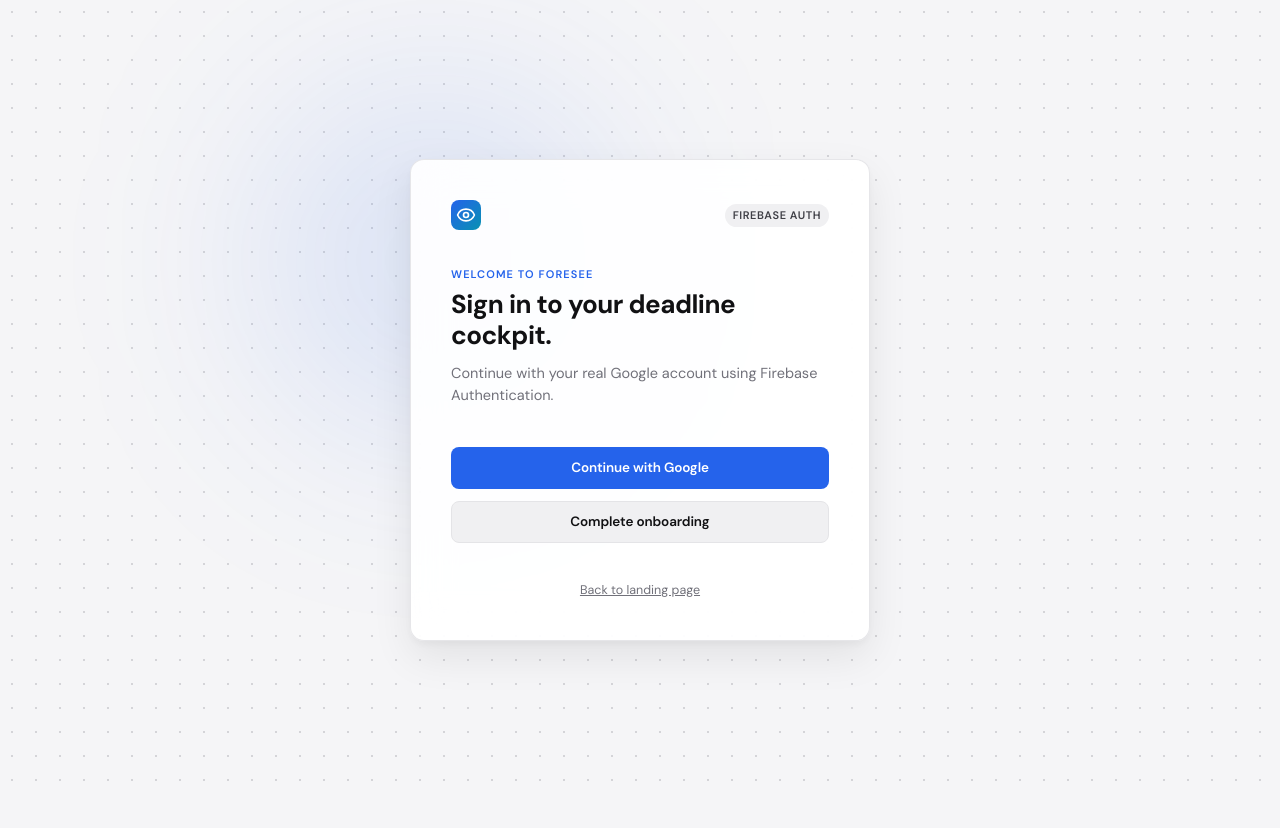
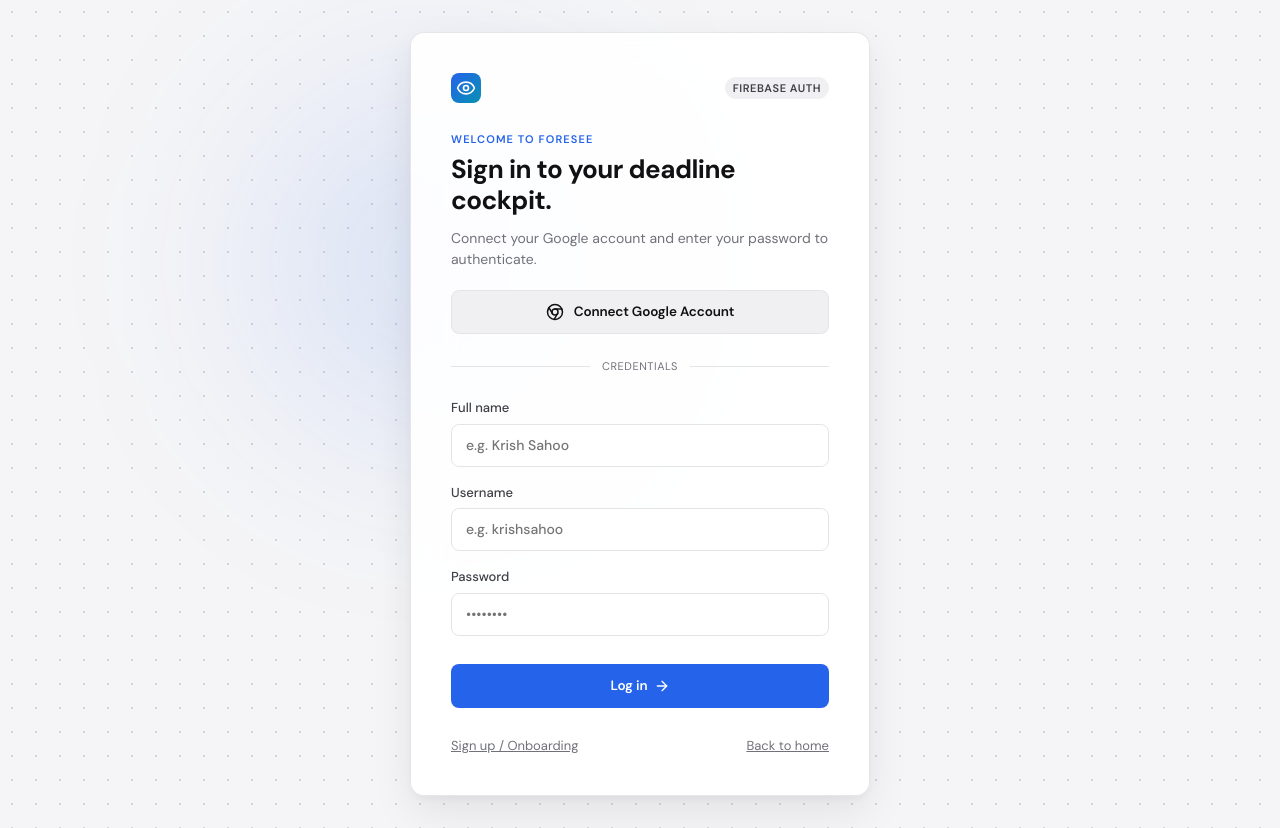
Before and after one commit to krishnasahoo11156/foresee, a Next.js app in the folder frontend/: page /login in a window 1280 px wide. Before the commit the page ends 800 px from the top, so only its background shows below. Built offline with nearby package versions, Linux system fonts and the light colour scheme; no server answers.

Commit message:
feat: implement landing page and login authentication flow with Google integration

```diff
--- a/frontend/app/login/page.tsx
+++ b/frontend/app/login/page.tsx
@@ -2,33 +2,64 @@
 
 import Link from "next/link";
 import { useRouter } from "next/navigation";
-import { useState } from "react";
-import { Eye } from "lucide-react";
+import { useState, useEffect } from "react";
+import { Eye, Chrome, CheckCircle, ArrowRight } from "lucide-react";
 import { useAuth } from "@/components/AuthProvider";
 
 export default function LoginPage() {
   const router = useRouter();
-  const { signInWithGoogle } = useAuth();
+  const { user, signInWithGoogle, saveUserProfile } = useAuth();
   const [error, setError] = useState("");
-  const [loading, setLoading] = useState(false);
+  const [googleConnecting, setGoogleConnecting] = useState(false);
+  const [googleConnected, setGoogleConnected] = useState(Boolean(user));
 
-  const handleGoogleSignIn = async () => {
+  // Form State
+  const [name, setName] = useState(user?.displayName ?? "");
+  const [username, setUsername] = useState(user?.email?.split("@")[0] ?? "");
+  const [password, setPassword] = useState("");
+
+  useEffect(() => {
+    if (user) {
+      setGoogleConnected(true);
+      setName(user.displayName ?? "");
+      setUsername(user.email?.split("@")[0] ?? "");
+    }
+  }, [user]);
+
+  const handleGoogleConnect = async () => {
     setError("");
-    setLoading(true);
+    setGoogleConnecting(true);
     try {
-      await signInWithGoogle();
-      router.push("/dashboard");
+      const signedInUser = await signInWithGoogle();
+      setGoogleConnected(true);
+      setName(signedInUser.displayName ?? "");
+      setUsername(signedInUser.email?.split("@")[0] ?? "");
     } catch (err) {
       const message = err instanceof Error ? err.message : "Google sign-in failed.";
       setError(message);
     } finally {
-      setLoading(false);
+      setGoogleConnecting(false);
     }
+  };
+
+  const handleLoginSubmit = (e: React.FormEvent) => {
+    e.preventDefault();
+    if (!googleConnected) {
+      setError("Please connect your Google account first.");
+      return;
+    }
+    saveUserProfile({
+      name,
+      username
+    }).catch((err) => {
+      console.warn("Profile sync during login failed:", err);
+    });
+    router.push("/dashboard");
   };
 
   return (
     <main className="auth-page">
-      <section className="card auth-card stack" style={{ padding: "40px" }}>
+      <section className="card auth-card stack" style={{ padding: "40px", gap: "20px" }}>
         <div style={{ display: "flex", justifyContent: "space-between", alignItems: "center" }}>
           <span className="brand-mark">
             <Eye size={20} />
@@ -38,39 +69,99 @@ export default function LoginPage() {
           </span>
         </div>
 
-        <div style={{ margin: "16px 0 8px" }}>
+        <div style={{ margin: "8px 0 0" }}>
           <p className="eyebrow" style={{ marginBottom: "6px" }}>
             Welcome to ForeSee
           </p>
           <h1 style={{ fontSize: "26px", margin: "0 0 12px" }}>Sign in to your deadline cockpit.</h1>
-          <p className="lead" style={{ fontSize: "14.5px", lineHeight: "1.5" }}>
-            Continue with your real Google account using Firebase Authentication.
+          <p className="lead" style={{ fontSize: "14px", lineHeight: "1.5" }}>
+            Connect your Google account and enter your password to authenticate.
           </p>
         </div>
 
-        <div className="stack" style={{ gap: "12px", marginTop: "12px" }}>
+        <form onSubmit={handleLoginSubmit} className="stack" style={{ gap: "20px" }}>
+          <div>
+            {!googleConnected ? (
+              <button
+                type="button"
+                className="button button-secondary"
+                disabled={googleConnecting}
+                onClick={handleGoogleConnect}
+                style={{ width: "100%", height: "44px", display: "flex", alignItems: "center", justifyContent: "center", gap: "10px" }}
+              >
+                <Chrome size={18} />
+                <span>{googleConnecting ? "Connecting..." : "Connect Google Account"}</span>
+              </button>
+            ) : (
+              <div style={{ display: "flex", alignItems: "center", gap: "8px", color: "var(--success)", fontSize: "13px", fontWeight: 500, background: "var(--surface-soft)", padding: "10px 14px", borderRadius: "8px" }}>
+                <CheckCircle size={16} />
+                <span>Google Account connected!</span>
+              </div>
+            )}
+            {error && (
+              <p className="muted" style={{ color: "var(--danger)", fontSize: "12px", marginTop: "8px" }}>
+                {error}
+              </p>
+            )}
+          </div>
+
+          <div style={{ display: "flex", alignItems: "center", gap: "12px", width: "100%", margin: "4px 0" }}>
+            <div style={{ flex: 1, height: "1px", background: "var(--surface-line)" }}></div>
+            <span className="muted" style={{ fontSize: "11px", textTransform: "uppercase", letterSpacing: "0.05em" }}>Credentials</span>
+            <div style={{ flex: 1, height: "1px", background: "var(--surface-line)" }}></div>
+          </div>
+
+          <div className="stack" style={{ gap: "16px" }}>
+            <label className="label">
+              <span>Full name</span>
+              <input
+                required
+                className="input"
+                placeholder="e.g. Krish Sahoo"
+                value={name}
+                onChange={(e) => setName(e.target.value)}
+              />
+            </label>
+
+            <label className="label">
+              <span>Username</span>
+              <input
+                required
+                className="input"
+                placeholder="e.g. krishsahoo"
+                value={username}
+                onChange={(e) => setUsername(e.target.value)}
+              />
+            </label>
+
+            <label className="label">
+              <span>Password</span>
+              <input
+                required
+                type="password"
+                className="input"
+                placeholder="••••••••"
+                value={password}
+                onChange={(e) => setPassword(e.target.value)}
+              />
+            </label>
+          </div>
+
           <button
+            type="submit"
             className="button button-primary"
-            disabled={loading}
-            onClick={handleGoogleSignIn}
-            style={{ width: "100%", height: "42px", opacity: loading ? 0.72 : 1 }}
+            style={{ width: "100%", height: "44px", marginTop: "8px" }}
           >
-            {loading ? "Opening Google..." : "Continue with Google"}
+            Log in <ArrowRight size={16} />
           </button>
-          <Link className="button button-secondary" href="/onboarding" style={{ width: "100%", height: "42px" }}>
-            Complete onboarding
+        </form>
+
+        <div style={{ textAlign: "center", marginTop: "8px", display: "flex", justifyContent: "space-between", fontSize: "12.5px" }}>
+          <Link href="/onboarding" className="muted" style={{ textDecoration: "underline" }}>
+            Sign up / Onboarding
           </Link>
-        </div>
-
-        {error ? (
-          <p className="muted" style={{ color: "var(--danger)", fontSize: "12px" }}>
-            {error}
-          </p>
-        ) : null}
-
-        <div style={{ textAlign: "center", marginTop: "16px" }}>
-          <Link href="/" className="muted" style={{ fontSize: "12.5px", textDecoration: "underline" }}>
-            Back to landing page
+          <Link href="/" className="muted" style={{ textDecoration: "underline" }}>
+            Back to home
           </Link>
         </div>
       </section>
```
Also changed, not shown: frontend/app/page.tsx (+25 -6 lines), 1 other file (tests, documents, lock files or other folders).
